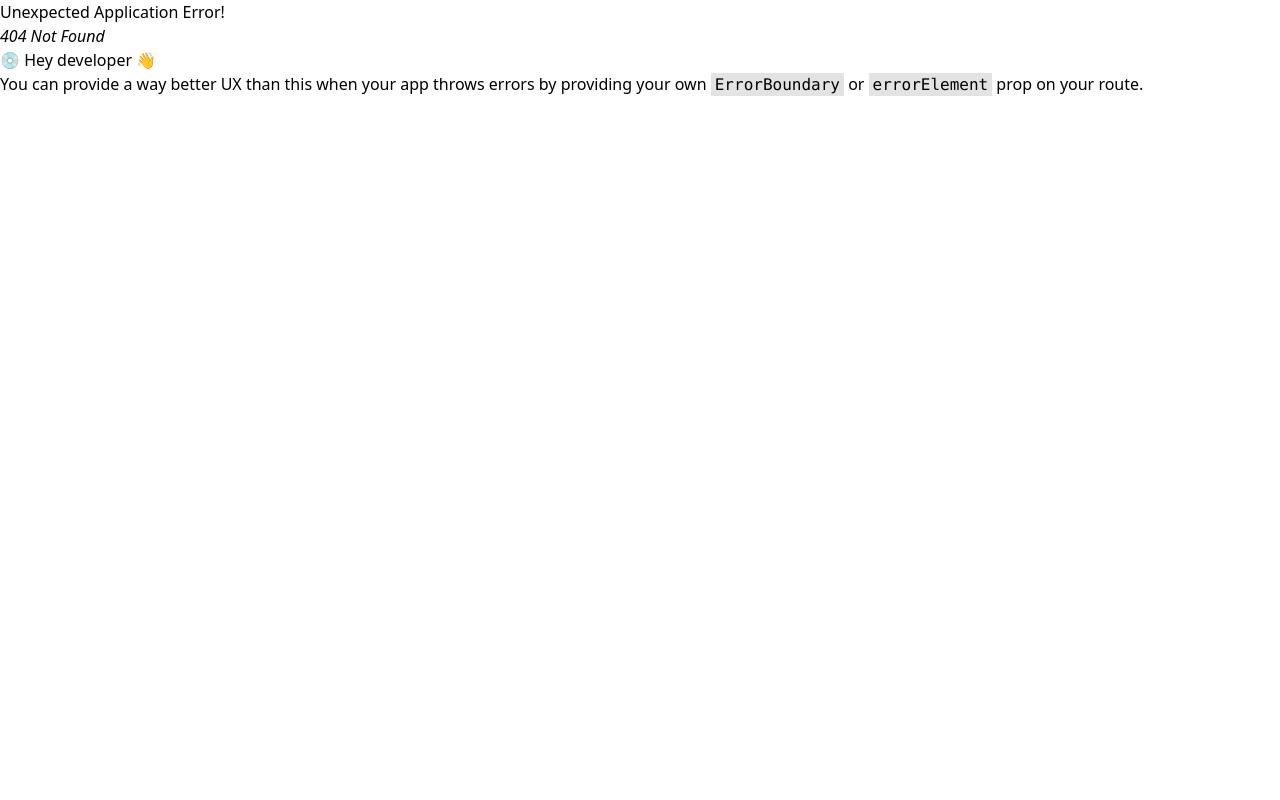
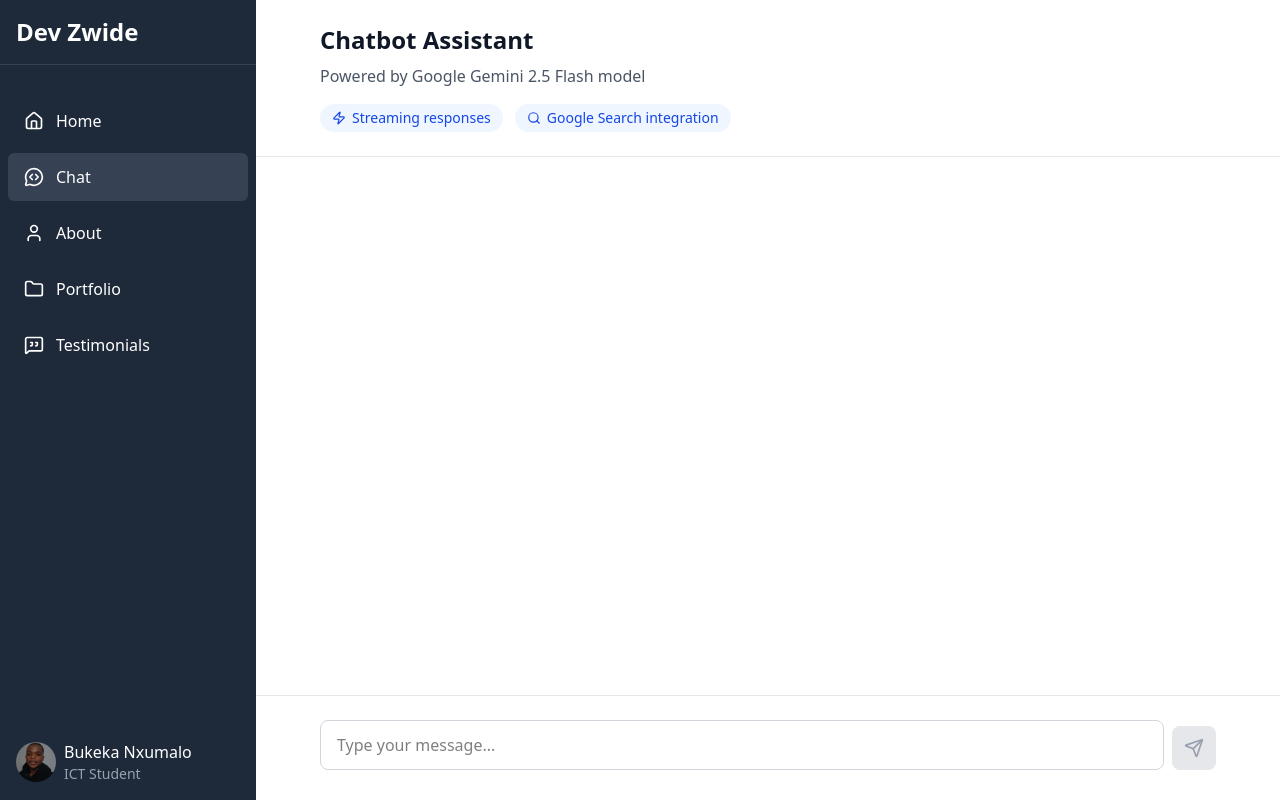
Before and after one commit to devzwide/portfolio, a React (Vite) app: page /chat in a window 1280 px wide. Before the commit this address had no page. Built offline with nearby package versions, Linux system fonts and the light colour scheme.

Commit message:
Add Assistant component with chatbot functionality

```diff
--- a/src/client/Index.jsx
+++ b/src/client/Index.jsx
@@ -25,12 +25,12 @@ const Index = () => {
             path: '/',
             icon: <HomeIcon size={20} />
         },
-        // {
-        //     name: 'Chat',
-        //     path: '/chat',
-        //     icon: <MessageCircleCode size={20} />
+        {
+            name: 'Chat',
+            path: '/chat',
+            icon: <MessageCircleCode size={20} />
 
-        // },
+        },
         {
             name: 'About',
             path: '/about',
--- /dev/null
+++ b/src/pages/Assistant.jsx
@@ -0,0 +1,188 @@
+import { useState, useRef } from "react";
+import { Bot, Search, SendIcon, User, Zap } from "lucide-react";
+
+const API_URL = "http://bukeka-chatbot-env.eba-irvjuw2g.us-east-1.elasticbeanstalk.com/api/chat";
+
+const Assistant = () => {
+    const [messages, setMessages] = useState([]);
+    const [message, setMessage] = useState("");
+    const [isStreaming, setIsStreaming] = useState(false);
+    const [disabled, setDisabled] = useState(false);
+    const textareaRef = useRef(null);
+
+    const handleSubmit = async (e) => {
+        e.preventDefault();
+        if (!message.trim()) return;
+
+        setDisabled(true);
+        setIsStreaming(true);
+
+        setMessages((prev) => [...prev, { text: message, isUser: true }]);
+
+        let botMessage = "";
+        setMessages((prev) => [...prev, { text: "", isUser: false }]);
+
+        try {
+            const response = await fetch(API_URL, {
+                method: "POST",
+                headers: { "Content-Type": "application/json" },
+                body: JSON.stringify({ message }),
+            });
+
+            if (!response.body) throw new Error("No response body");
+
+            const reader = response.body.getReader();
+            const decoder = new TextDecoder();
+            let done = false;
+
+            while (!done) {
+                const { value, done: doneReading } = await reader.read();
+                done = doneReading;
+                if (value) {
+                    const chunk = decoder.decode(value);
+                    botMessage += chunk;
+                    setMessages((prev) =>
+                        prev.map((msg, idx) =>
+                            idx === prev.length - 1 ? { ...msg, text: botMessage } : msg
+                        )
+                    );
+                }
+            }
+        } catch (err) {
+            setMessages((prev) => [
+                ...prev.slice(0, -1),
+                { text: "Error: " + err.message, isUser: false },
+            ]);
+        } finally {
+            setIsStreaming(false);
+            setDisabled(false);
+            setMessage("");
+        }
+    };
+
+    return (
+        <div className="flex flex-col h-screen">
+            <div className="bg-white border-b border-gray-200 p-4 md:p-6">
+                <div className="max-w-4xl mx-auto">
+                    <h1 className="text-2xl font-bold text-gray-900 flex items-center gap-2">Chatbot Assistant</h1>
+                    <p className="text-gray-600 mt-2">Powered by Google Gemini 2.5 Flash model</p>
+
+                    <div className="mt-4 flex flex-wrap gap-3">
+                        <div className="flex items-center gap-1.5 bg-blue-50 text-blue-700 px-3 py-1 rounded-full text-sm">
+                            <Zap className="h-3.5 w-3.5" />
+                            <span>Streaming responses</span>
+                        </div>
+                        <div className="flex items-center gap-1.5 bg-blue-50 text-blue-700 px-3 py-1 rounded-full text-sm">
+                            <Search className="h-3.5 w-3.5" />
+                            <span>Google Search integration</span>
+                        </div>
+                    </div>
+                </div>
+            </div>
+
+            <div className="flex-1 bg-white overflow-y-auto px-4 py-6">
+                <div className="max-w-4xl mx-auto">
+                    {messages.map((msg, idx) => (
+                        <div
+                            key={idx}
+                            className={`flex gap-3 ${msg.isUser ? "justify-end" : "justify-start"} mb-4`}
+                        >
+                            {!msg.isUser && (
+                                <div className="flex-shrink-0">
+                                    <div className="w-8 h-8 rounded-full bg-blue-600 flex items-center justify-center text-white">
+                                        <Bot className="h-5 w-5" />
+                                    </div>
+                                </div>
+                            )}
+                            <div
+                                className={`max-w-[80%] ${
+                                    msg.isUser
+                                        ? "bg-blue-600 text-white"
+                                        : "bg-white border border-gray-200"
+                                } rounded-lg px-4 py-3`}
+                            >
+                                <div className="prose prose-sm">
+                                    {msg.text}
+                                    {isStreaming && idx === messages.length - 1 && !msg.isUser && (
+                                        <span className="inline-block ml-1 w-2 h-4 bg-gray-400 animate-pulse"></span>
+                                    )}
+                                </div>
+                            </div>
+                            {msg.isUser && (
+                                <div className="flex-shrink-0">
+                                    <div className="w-8 h-8 rounded-full bg-gray-200 flex items-center justify-center text-gray-600">
+                                        <User className="h-5 w-5" />
+                                    </div>
+                                </div>
+                            )}
+                        </div>
+                    ))}
+                </div>
+            </div>
+
+            {/* <div className={`flex gap-3 ${isUser ? 'justify-end' : 'justify-start'} mb-4`}>
+                {!isUser && (
+                    <div className="flex-shrink-0">
+                        <div className="w-8 h-8 rounded-full bg-blue-600 flex items-center justify-center text-white">
+                            <Bot className="h-5 w-5" />
+                        </div>
+                    </div>
+                )}
+
+                <div className={`max-w-[80%] ${isUser ? 'bg-blue-600 text-white' : 'bg-white border border-gray-200'} rounded-lg px-4 py-3`}>
+                    <div className="prose prose-sm">
+                        {message}
+                        {isStreaming && (
+                            <span className="inline-block ml-1 w-2 h-4 bg-gray-400 animate-pulse"></span>
+                        )}
+                    </div>
+                </div>
+
+                {isUser && (
+                    <div className="flex-shrink-0">
+                        <div className="w-8 h-8 rounded-full bg-gray-200 flex items-center justify-center text-gray-600">
+                            <User className="h-5 w-5" />
+                        </div>
+                    </div>
+                )}
+            </div> */}
+
+            <div className="bg-white border-t border-gray-200 p-4 md:p-6">
+                <div className="max-w-4xl mx-auto">
+                    <form onSubmit={handleSubmit} className="flex justify-center items-center gap-2">
+                        <div className="flex-1 relative">
+                            <textarea
+                                ref={textareaRef}
+                                value={message}
+                                placeholder="Type your message..."
+                                className="w-full border border-gray-300 rounded-lg py-3 px-4 focus:outline-none focus:ring-2 focus:ring-blue-500 resize-none"
+                                rows={1}
+                                disabled={disabled}
+                                onChange={(e) => setMessage(e.target.value)}
+                                onKeyDown={(e) => {
+                                    if (e.key === "Enter" && !e.shiftKey) {
+                                        e.preventDefault();
+                                        handleSubmit(e);
+                                    }
+                                }}
+                            />
+                        </div>
+                        <button
+                            type="submit"
+                            className={`p-3 rounded-lg ${
+                                !message.trim() || disabled
+                                    ? "bg-gray-200 text-gray-400"
+                                    : "bg-blue-600 text-white hover:bg-blue-700"
+                            } flex items-center justify-center`}
+                            disabled={!message.trim() || disabled}
+                        >
+                            <SendIcon className="h-5 w-5" />
+                        </button>
+                    </form>
+                </div>
+            </div>
+        </div>
+    );
+};
+
+export default Assistant;
--- a/src/routes/router.jsx
+++ b/src/routes/router.jsx
@@ -4,6 +4,7 @@ import Home from "../pages/Home.jsx";
 import About from "../pages/About.jsx";
 import Portfolio from "../pages/Portfolio.jsx";
 import Testimonials from "../pages/Testimonials.jsx";
+import Assistant from "../pages/Assistant.jsx";
 
 const router = createBrowserRouter([
     {
@@ -26,6 +27,10 @@ const router = createBrowserRouter([
                 path: "testimonials",
                 element: <Testimonials />,
             },
+            {
+                path: "chat",
+                element: <Assistant />,
+            },
         ],
     },
     {
```
